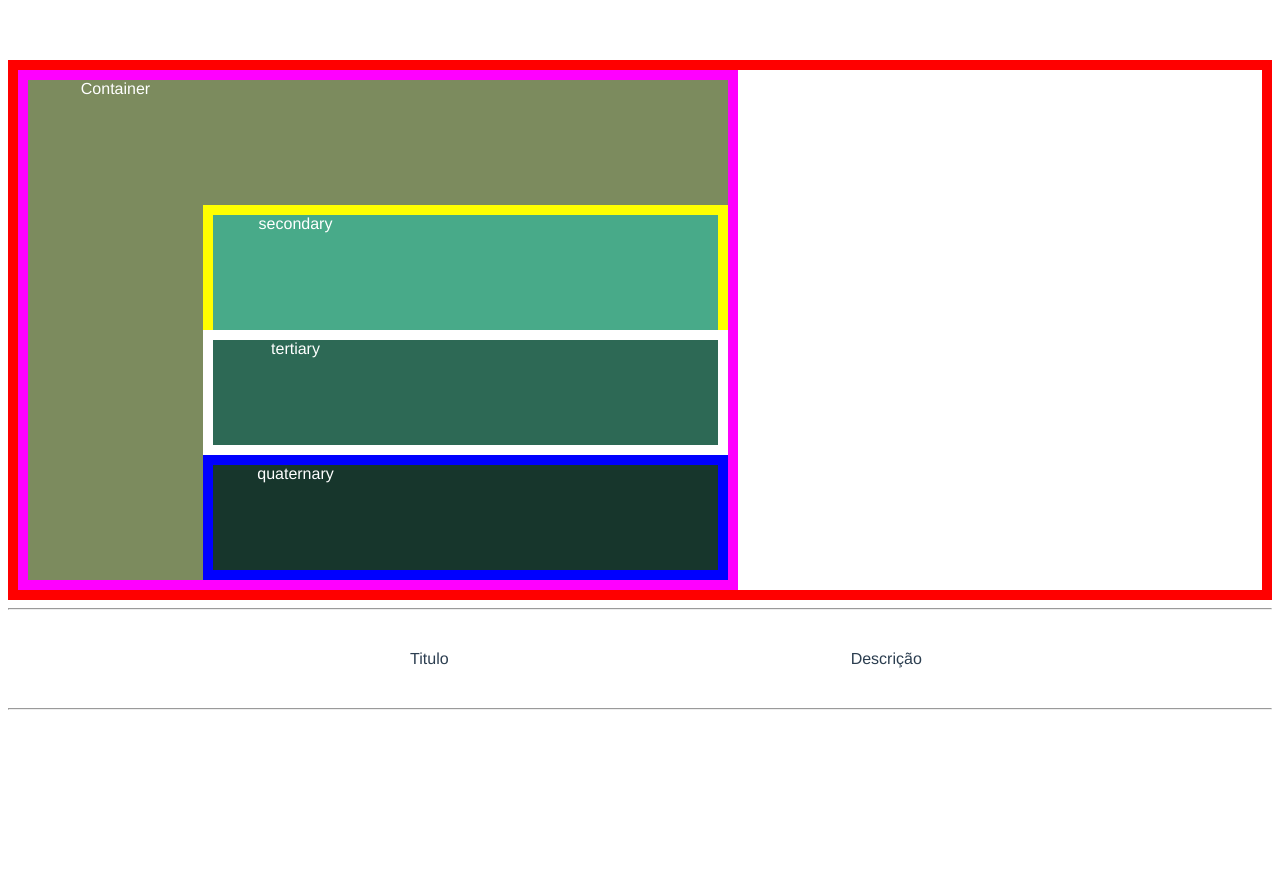
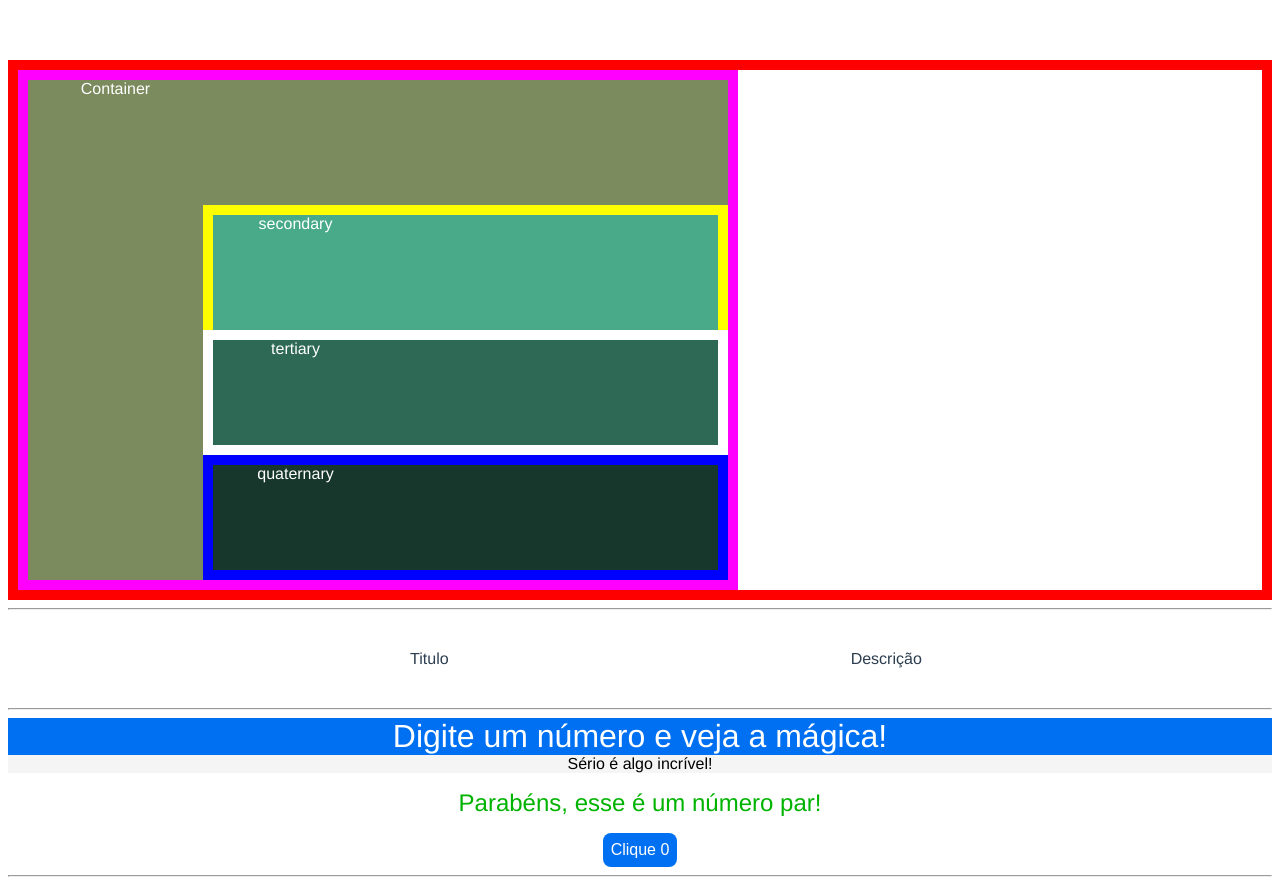
Before and after one commit to deverebor/scss-like-you-never-seen, a Vue app: page / in a window 1280 px wide. Before the commit the page ends 800 px from the top, so only its background shows below. Built offline with nearby package versions, Linux system fonts and the light colour scheme.

Commit message:
feat: extend-syntax

```diff
--- a/src/App.vue
+++ b/src/App.vue
@@ -2,6 +2,8 @@
   <SubGrids />
   <hr />
   <ContainerQueries />
+  <hr />
+  <ExtendRule />
   <hr />
 </template>
 
@@ -9,12 +11,14 @@
 import { defineComponent } from "vue";
 import SubGrids from "./components/SubGrids/SubGrids.vue";
 import ContainerQueries from "./components/ContainerQueries/ContainerQueries.vue";
+import ExtendRule from "./components/ExtendRule/ExtendRule.vue";
 
 export default defineComponent({
   name: "App",
   components: {
     SubGrids,
     ContainerQueries,
+    ExtendRule,
   },
 });
 </script>
--- a/src/components/ContainerQueries/ContainerQueries.vue
+++ b/src/components/ContainerQueries/ContainerQueries.vue
@@ -7,7 +7,7 @@
   </div>
 </template>
 
-<script>
+<script lang="ts">
 import { defineComponent } from "vue";
 
 export default defineComponent({
--- /dev/null
+++ b/src/components/ExtendRule/ExtendRule.scss
@@ -0,0 +1,49 @@
+@use '../../styles';
+
+.extend-rule {
+  &__container {
+    &-header {
+      &--title {
+        background: styles.$brand-primary;
+        color: styles.$white;
+        font-size: styles.$spacing-big;
+      }
+      &--subtitle {
+        background: styles.$brand-secondary;
+        color: styles.$black;
+        font-size: styles.$spacing-base;
+      }
+    }
+
+    &--success {
+      color: styles.$brand-success;
+      padding-block: styles.$spacing-base;
+      font-size: styles.$spacing-medium;
+    }
+
+    &--error {
+      @extend .extend-rule__container--success;
+      color: styles.$brand-danger;
+    }
+
+    @include styles.respond-to(large){
+      &-header {
+        &--title {
+          padding-block: styles.$spacing-big;
+        }
+        &--subtitle {
+          padding-block: styles.$spacing-base;
+        }
+      }
+    }
+
+    &-button {
+      background: styles.$brand-primary;
+      color: styles.$white;
+      font-size: styles.$spacing-base;
+      border: none;
+      padding: styles.$spacing-small;
+      @include styles.rounded(styles.$spacing-small);
+    }
+  }
+}
--- /dev/null
+++ b/src/components/ExtendRule/ExtendRule.vue
@@ -0,0 +1,51 @@
+<template>
+  <div class="extend-rule__container">
+    <div class="extend-rule__container-header">
+      <p class="extend-rule__container-header--title">
+        Digite um número e veja a mágica!
+      </p>
+      <p class="extend-rule__container-header--subtitle">
+        Sério é algo incrível!
+      </p>
+    </div>
+    <div
+      :class="[
+        'extend-rule__container--success',
+        {
+          'extend-rule__container--error': !success,
+        },
+      ]"
+    >
+      <p v-if="success">{{ message.success }}</p>
+      <p v-else>{{ message.error }}</p>
+    </div>
+
+    <button class="extend-rule__container-button" @click="incrementNumber">
+      Clique {{ number }}
+    </button>
+  </div>
+</template>
+
+<script lang="ts">
+import { defineComponent } from "vue";
+
+export default defineComponent({
+  name: "ExtendRule",
+  data: () => ({
+    number: 0,
+    success: true,
+    message: {
+      success: "Parabéns, esse é um número par!",
+      error: "Ops, esse é um número ímpar!",
+    },
+  }),
+  methods: {
+    incrementNumber() {
+      this.number++;
+      this.success = !this.success;
+    },
+  },
+});
+</script>
+
+<style src="./ExtendRule.scss" lang="scss" scoped />
--- a/src/styles/_index.scss
+++ b/src/styles/_index.scss
@@ -1,3 +1,3 @@
 @forward 'base';
-@use 'abstracts';
-@use 'themes';
+@forward 'abstracts';
+@forward 'themes';
--- a/src/styles/abstracts/_index.scss
+++ b/src/styles/abstracts/_index.scss
@@ -1,3 +1,3 @@
-@use '_functions.scss';
-@use '_mixins.scss';
-@use '_variables.scss';
+@forward '_functions.scss';
+@forward '_mixins.scss';
+@forward '_variables.scss';
--- a/src/styles/abstracts/_mixins.scss
+++ b/src/styles/abstracts/_mixins.scss
@@ -1,20 +1,22 @@
-/// Aplication mixins
+@use '_variables';
 
-@mixin respond-to($breakpoint) {
-  @if map-has-key($breakpoints, $breakpoint) {
-    @media #{inspect(map-get($breakpoints, $breakpoint))} {
+@mixin respond-to($input) {
+  @if map-has-key($breakinpoint, $breakinpoint) {
+    @media #{inspect(map-get($breakinpoint, $breakinpoint))} {
       @content;
     }
   }
 
   @else {
-    @warn "Unfortunately, no value could be retrieved from `#{$breakpoint}`. "
-        + "Available breakpoints are: #{map-keys($breakpoints)}.";
+    @warn "Unfortunately, no value could be retrieved from `#{$input}`. "
+        + "Available breakpoints are: #{map-keys($breakinpoint)}.";
   }
 }
 
-$breakpoints: (
-  'small':  ( min-width:  767px ),
-  'medium': ( min-width:  992px ),
-  'large':  ( min-width: 1200px )
-) !default;
+@mixin rounded($radius) {
+  -webkit-border-radius: $radius;
+  -moz-border-radius: $radius;
+  border-radius: $radius;
+}
+
+$breakinpoint: variables.$breakpoints;
--- a/src/styles/abstracts/_variables.scss
+++ b/src/styles/abstracts/_variables.scss
@@ -2,4 +2,11 @@
 
 $spacing-small: 8px;
 $spacing-base: 16px;
-$spacing-big: 24px;
+$spacing-medium: 24px;
+$spacing-big: 32px;
+
+$breakpoints: (
+  'small':  ( min-width:  767px ),
+  'medium': ( min-width:  992px ),
+  'large':  ( min-width: 1200px )
+) !default;
--- a/src/styles/themes/_index.scss
+++ b/src/styles/themes/_index.scss
@@ -1 +1 @@
-@use 'theme.scss';
+@forward 'theme.scss';
```
